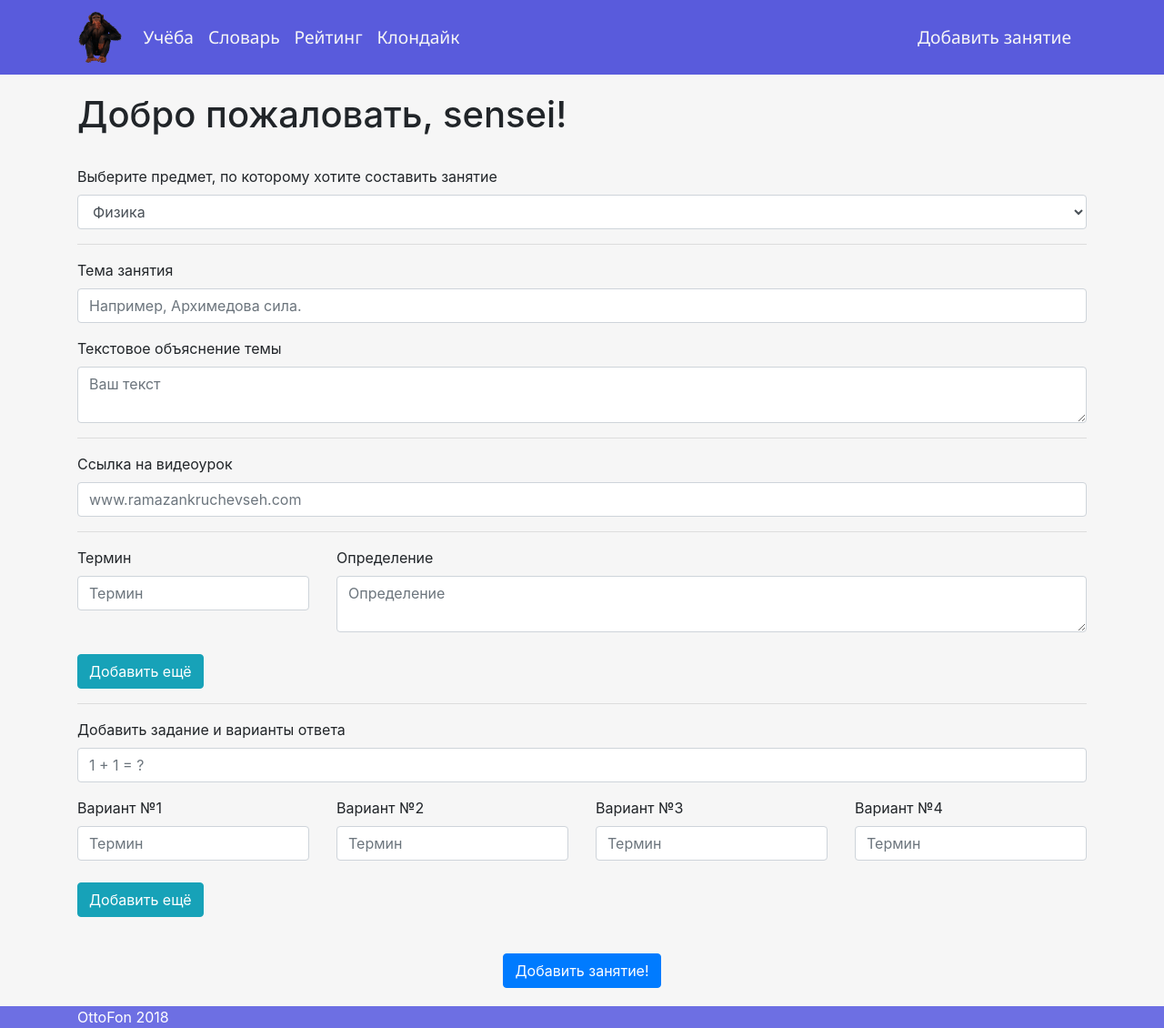
After one commit to otto15/FansarEdu, a Symfony app: template templates/lesson_adding/index.html.twig in a window 1280 px wide. The commit adds this page. Shown: the whole page at 91% size. Run offline with Twig, Linux system fonts and the light colour scheme; the template is opened without the code that fills it, so the values that code supplies are empty; some libraries are stand-ins or nearby versions.

Commit message:
Added new controllers and templates

```diff
--- a/public/css/base.css
+++ b/public/css/base.css
@@ -7,11 +7,15 @@ body{
 }
 
 a{
-    font-family: 'Roboto Slab', serif;
+    font-family: 'Noto Sans', serif;
+}
+
+a:hover{
+    text-decoration: none;
 }
 
 header{
-    background: #3a68c6;
+    background: #595bdc;
 }
 
 .navbar-brand{
@@ -20,6 +24,7 @@ header{
 
 .nav-link{
     font-size: 1.2em;
+    text-align: center;
     color: #f6f6f6;
 }
 
@@ -35,32 +40,84 @@ header{
 content{
     flex: 25 1 auto;
     background: #f6f6f6;
-    padding-top: 20px;
+}
+
+.main-container{
+    padding: 0;
+    margin: 20px auto;
+    margin-bottom: 0;
+}
+
+h2{
+    color: #5d4fff;
 }
 
 .subject{
     color: #f6f6f6;
+    text-align: center;
+    padding: 0;
 }
 
-.subject>a{
-    border: 1px solid #D3D3D3;
-    border-radius: 40px;
-    padding: 5px 30%;
-    font-size: 1.5rem;
+.sub{
+    background: #dfe8ee;
+    border-radius: 20px;
+}
+
+.sub-img{
+    width: 10vw;
 }
 
 .lesson-description{
-    border: 1px solid #D3D3D3;
-    border-radius: 40px;
-    height: 15vh;
+    border-radius: 20px;
+    margin-bottom: 30px;
+    background: #dfe8ee;
+    color: #222222;
 }
 
-.main-container{
-    width: 91vw;
-    margin: 0 auto;
+.article-detail{
+    display: flex;
 }
 
-footer{
+.article-detail>p{
+    margin: auto 0;
+    padding: 0 15px;
+}
+
+/*footer{
     flex: 2 1 auto;
     background: #cecdd4;
+}*/
+
+.footer {
+    width: 100%;
+    height: 5vh;
+    background: #6d6fe3;
+    color: white;
+    display: flex;
+    align-items: center;
 }
+
+.footer>.container>p{
+    margin: auto;
+}
+
+.klondike-container{
+    width: 80vw;
+    margin: 20px auto;
+    display: flex;
+    flex-wrap: wrap;
+    justify-content: space-between;
+}
+
+.product-item{
+    margin-bottom: 20px;
+}
+
+.prod-img{
+    width: 280px;
+}
+
+.form-container{
+    margin-top: 20px;
+    margin-bottom: 20px;
+}
--- a/src/Controller/EducationController.php
+++ b/src/Controller/EducationController.php
@@ -11,7 +11,7 @@ class EducationController extends AbstractController
     /**
      * @Route("/", name="education")
      */
-    public function reditectAction()
+    public function redirectAction()
     {
         return $this->redirectToRoute('education');
     }
--- a/templates/base.html.twig
+++ b/templates/base.html.twig
@@ -2,15 +2,16 @@
 <html>
 <head>
     <meta charset="UTF-8">
+    <meta name="viewport" content="width=device-width, initial-scale=1">
     <title>{% block title %}Welcome!{% endblock %}</title>
     <link rel="stylesheet" type="text/css" href="https://stackpath.bootstrapcdn.com/bootstrap/4.1.3/css/bootstrap.min.css" integrity="sha384-MCw98/SFnGE8fJT3GXwEOngsV7Zt27NXFoaoApmYm81iuXoPkFOJwJ8ERdknLPMO" crossorigin="anonymous">
     <link rel="stylesheet" href="/css/base.css" type="text/css">
-    <link href="https://fonts.googleapis.com/css?family=Roboto+Slab" rel="stylesheet">
+    <link href="https://fonts.googleapis.com/css?family=Noto+Sans" rel="stylesheet">
     {% block stylesheets %}{% endblock %}
 </head>
 <body>
 <header class="container-fluid">
-    <nav class="navbar navbar-expand-lg">
+    <nav class="container navbar navbar-expand-lg">
         <a href="#" class="navbar-brand"><img class="logo" src="/img/logo.png" alt="Generic placeholder image"></a>
         <button class="navbar-toggler navbar-dark" type="button" data-toggle="collapse" data-target="#navbarSupportContent" aria-controls="navbarSupportedContent" aria-expanded="false" aria-label="Toggle navigation">
             <span class="navbar-toggler-icon"></span>
@@ -39,7 +40,8 @@
 <content>
     {% block content %}{% endblock %}
 </content>
-<footer class="container-fluid">OttoFon 2018</footer>
+<!--<footer class="container-fluid">OttoFon 2018</footer>-->
+<div class="footer"><div class="container align-items-center"><p>OttoFon 2018</p></div></div>
 {% block javascripts %}{% endblock %}
 <script src="https://code.jquery.com/jquery-3.3.1.slim.min.js" integrity="sha384-q8i/X+965DzO0rT7abK41JStQIAqVgRVzpbzo5smXKp4YfRvH+8abtTE1Pi6jizo" crossorigin="anonymous"></script>
 <script src="https://cdnjs.cloudflare.com/ajax/libs/popper.js/1.14.3/umd/popper.min.js" integrity="sha384-ZMP7rVo3mIykV+2+9J3UJ46jBk0WLaUAdn689aCwoqbBJiSnjAK/l8WvCWPIPm49" crossorigin="anonymous"></script>
--- a/templates/education/post.html.twig
+++ /dev/null
@@ -1 +0,0 @@
-{% extends 'base.html.twig %}
--- /dev/null
+++ b/templates/lesson_adding/index.html.twig
@@ -0,0 +1,75 @@
+{% extends 'base.html.twig' %}
+{% block title %} Добавление занятия {% endblock %}
+{% block content %}
+    <div class="container form-container">
+        <h1>Добро пожаловать, sensei!</h1><br>
+        <form action="Post">
+            <div class="form-group">
+                <label for="sub_choice">Выберите предмет, по которому хотите составить занятие</label>
+                <select class="form-control" id="sub_choice">
+                    <option>Физика</option>
+                </select>
+            </div>
+            <hr>
+            <div class="form-group">
+                <label for="topic">Тема занятия</label>
+                <input type="text" id="topic" class="form-control" placeholder="Например, Архимедова сила.">
+            </div>
+            <div class="form-group">
+                <label for="article">Текстовое объяснение темы</label>
+                <textarea id="article" class="form-control" placeholder="Ваш текст"></textarea>
+            </div>
+            <hr>
+            <div class="form-group">
+                <label for="video_add">Ссылка на видеоурок</label>
+                <input type="text" id="video_add" class="form-control" placeholder="www.ramazankruchevseh.com">
+            </div>
+            <hr>
+            <div class="row">
+                <div class="col-3">
+                    <label for="term">Термин</label>
+                    <input type="text" id="term" class="form-control" placeholder="Термин">
+                </div>
+                <div class="col-9">
+                    <label for="definition">Определение</label>
+                    <textarea id="definition" class="form-control" placeholder="Определение"></textarea>
+                </div>
+            </div>
+            <br>
+            <div class="form-group">
+                <button type="button" class="btn btn-info">Добавить ещё</button>
+            </div>
+            <hr>
+            <div class="form-group">
+                <label for="add_question">Добавить задание и варианты ответа</label>
+                <input type="text" id="add_question" class="form-control" placeholder="1 + 1 = ?">
+            </div>
+            <div class="row">
+                <div class="col">
+                    <label for="term">Вариант №1</label>
+                    <input type="text" id="term" class="form-control" placeholder="Термин">
+                </div>
+                <div class="col">
+                    <label for="term">Вариант №2</label>
+                    <input type="text" id="term" class="form-control" placeholder="Термин">
+                </div>
+                <div class="col">
+                    <label for="term">Вариант №3</label>
+                    <input type="text" id="term" class="form-control" placeholder="Термин">
+                </div>
+                <div class="col">
+                    <label for="term">Вариант №4</label>
+                    <input type="text" id="term" class="form-control" placeholder="Термин">
+                </div>
+            </div>
+            <br>
+            <div class="form-group">
+                <button type="button" class="btn btn-info">Добавить ещё</button>
+            </div>
+            <br>
+            <div class="form row justify-content-center">
+                <button type="button" class="btn btn-primary">Добавить занятие!</button>
+            </div>
+        </form>
+    </div>
+{% endblock %}
```
Also changed, not shown: src/Controller/LessonAddingController.php (added, +19 -0 lines), templates/education/index.html.twig (+17 -6 lines), templates/education/lesson.html.twig (added, +7 -0 lines), templates/klondike/index.html.twig (+45 -0 lines), templates/rating/index.html.twig (+24 -0 lines), templates/vocabulary/index.html.twig (+25 -0 lines), public/img/emp-photo.jpg (added), public/img/physic.png (added).
